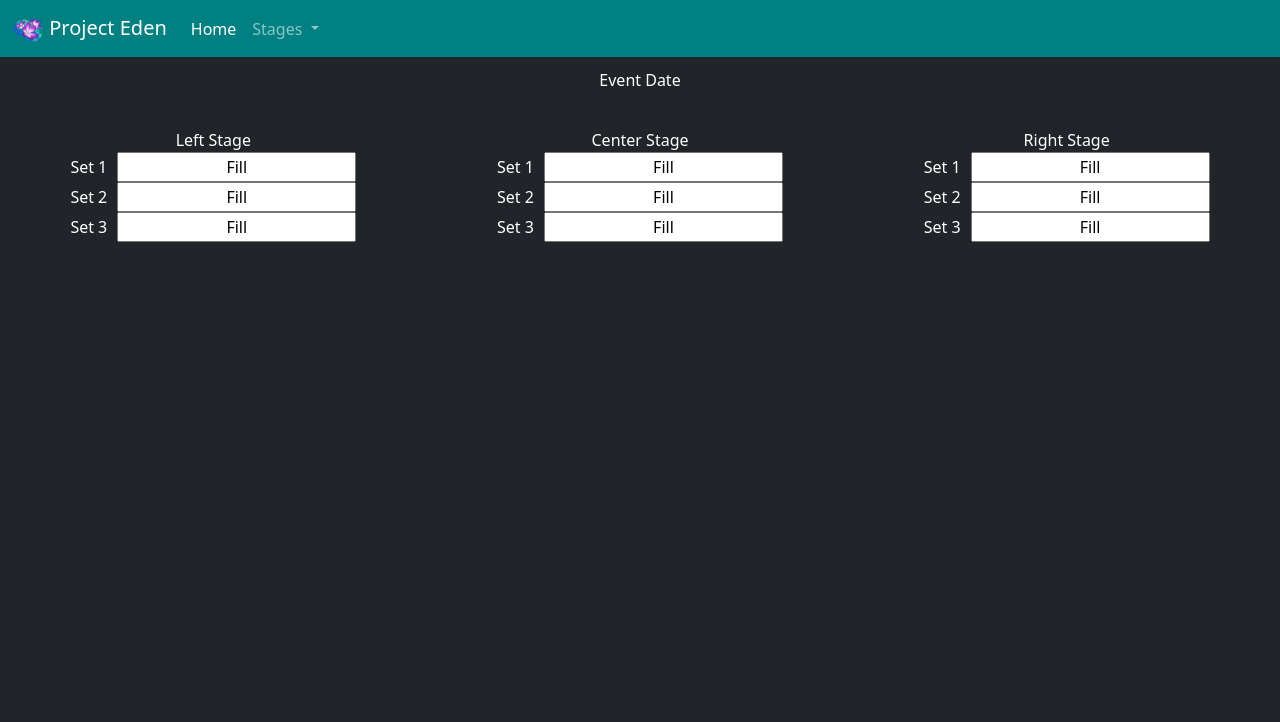
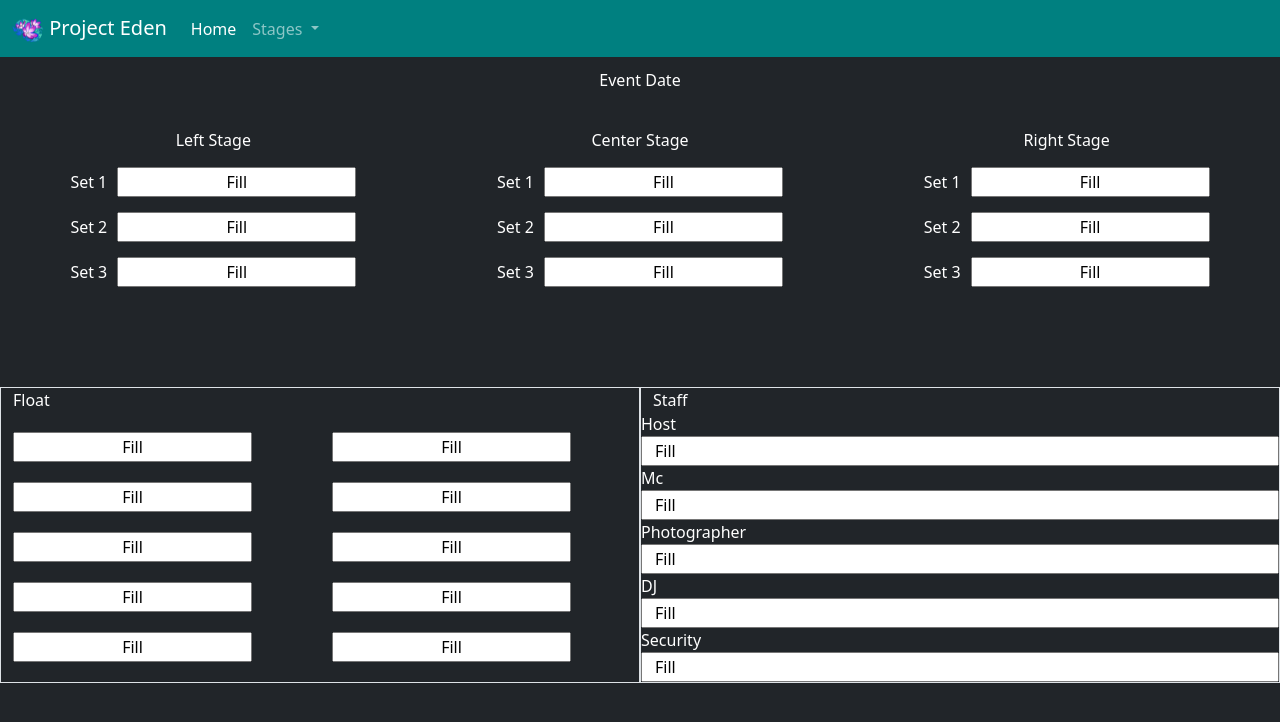
Before and after one commit to KazMaune/project-eden-schedule, an Angular app: page / in a window 1280 px wide. Shown: the top 722 px of the page. Built offline with nearby package versions, Linux system fonts and the light colour scheme.

Commit message:
Added margin and the entire bottom section

```diff
--- a/src/app/app.component.html
+++ b/src/app/app.component.html
@@ -11,34 +11,67 @@
 <!--Head-->
 
 <!--Main-->
-<main class="container-fluid bg-dark text-center" style="color: white; padding-top: 35px;">
+<main class="container-fluid bg-dark" style="color: white; padding-top: 35px;">
     <div class="row">
-        <div class="col">
+        <div class="col text-center">
             <span>Left Stage</span>
             <br>
-            <span style="padding-right: 10px;">Set 1</span><input class="text-center" value="Fill">
+            <span style="padding-right: 10px;">Set 1</span><input style="margin-top: 15px;" class="text-center" value="Fill">
             <br>
-            <span style="padding-right: 10px;">Set 2</span><input class="text-center" value="Fill">
+            <span style="padding-right: 10px;">Set 2</span><input style="margin-top: 15px;" class="text-center" value="Fill">
             <br>
-            <span style="padding-right: 10px;">Set 3</span><input class="text-center" value="Fill">
+            <span style="padding-right: 10px;">Set 3</span><input style="margin-top: 15px;" class="text-center" value="Fill">
         </div>
-        <div class="col">
+        <div class="col text-center">
             <span>Center Stage</span>
             <br>
-            <span style="padding-right: 10px;">Set 1</span><input class="text-center" value="Fill">
+            <span style="padding-right: 10px;">Set 1</span><input style="margin-top: 15px;" class="text-center" value="Fill">
             <br>
-            <span style="padding-right: 10px;">Set 2</span><input class="text-center" value="Fill">
+            <span style="padding-right: 10px;">Set 2</span><input style="margin-top: 15px;" class="text-center" value="Fill">
             <br>
-            <span style="padding-right: 10px;">Set 3</span><input class="text-center" value="Fill">
+            <span style="padding-right: 10px;">Set 3</span><input style="margin-top: 15px;" class="text-center" value="Fill">
         </div>
-        <div class="col">
+        <div class="col text-center">
             <span>Right Stage</span>
             <br>
-            <span style="padding-right: 10px;">Set 1</span><input class="text-center" value="Fill">
+            <span style="padding-right: 10px;">Set 1</span><input style="margin-top: 15px;" class="text-center" value="Fill">
             <br>
-            <span style="padding-right: 10px;">Set 2</span><input class="text-center" value="Fill">
+            <span style="padding-right: 10px;">Set 2</span><input style="margin-top: 15px;" class="text-center" value="Fill">
             <br>
-            <span style="padding-right: 10px;">Set 3</span><input class="text-center" value="Fill">
+            <span style="padding-right: 10px;">Set 3</span><input style="margin-top: 15px;" class="text-center" value="Fill">
+        </div>
+    </div>
+    <div style="margin-top: 100px;" class="row">
+        <div class="col border">
+            <span>Float</span>
+            <br>
+            <div class="row">
+                <div class="col">
+                    <input style="margin-top: 20px;" type="text" class="text-center" value="Fill">
+                    <input style="margin-top: 20px;" type="text" class="text-center" value="Fill">
+                    <input style="margin-top: 20px;" type="text" class="text-center" value="Fill">
+                    <input style="margin-top: 20px;" type="text" class="text-center" value="Fill">
+                    <input style="margin-top: 20px;" type="text" class="text-center" value="Fill">
+                </div>
+                <div class="col">
+                    <input style="margin-top: 20px;" type="text" class="text-center" value="Fill">
+                    <input style="margin-top: 20px;" type="text" class="text-center" value="Fill">
+                    <input style="margin-top: 20px;" type="text" class="text-center" value="Fill">
+                    <input style="margin-top: 20px;" type="text" class="text-center" value="Fill">
+                    <input style="margin-top: 20px;" type="text" class="text-center" value="Fill">
+                </div>
+            </div>
+        </div>
+        <div class="col border">
+            <span>Staff</span>
+            <br>
+            <div class="row">
+                Host<input type="text" value="Fill">
+                Mc<input type="text" value="Fill">
+                Photographer<input type="text" value="Fill">
+                DJ<input type="text" value="Fill">
+                Security<input type="text" value="Fill">
+            </div>
         </div>
     </div>
 </main>
```
